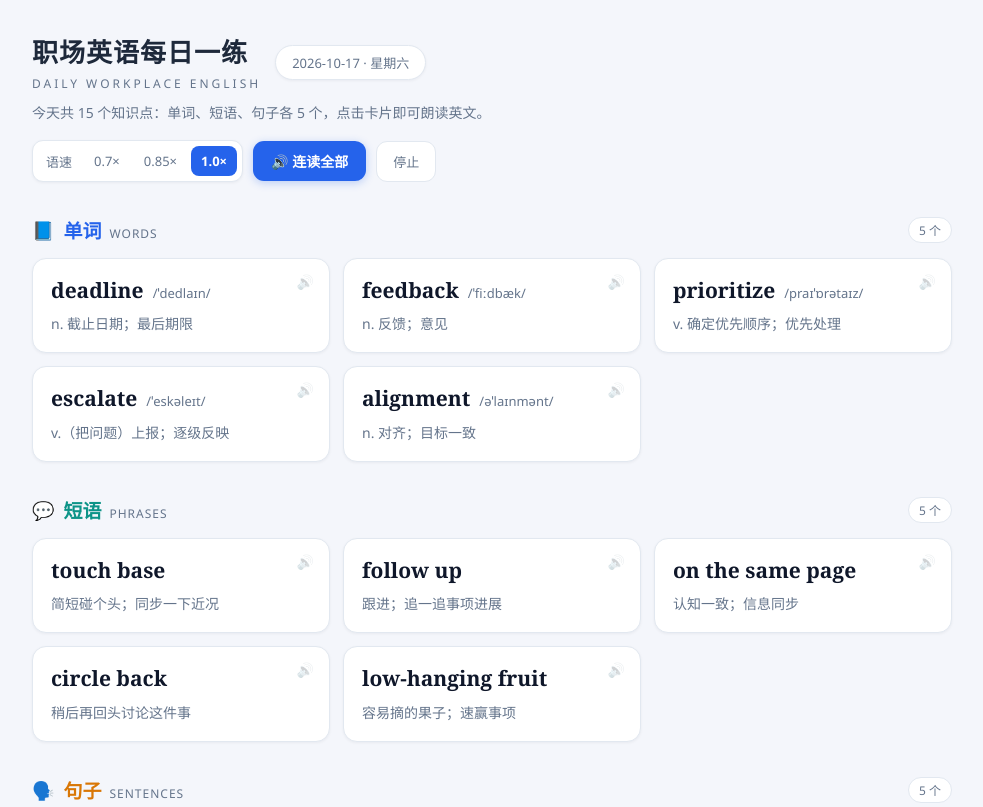
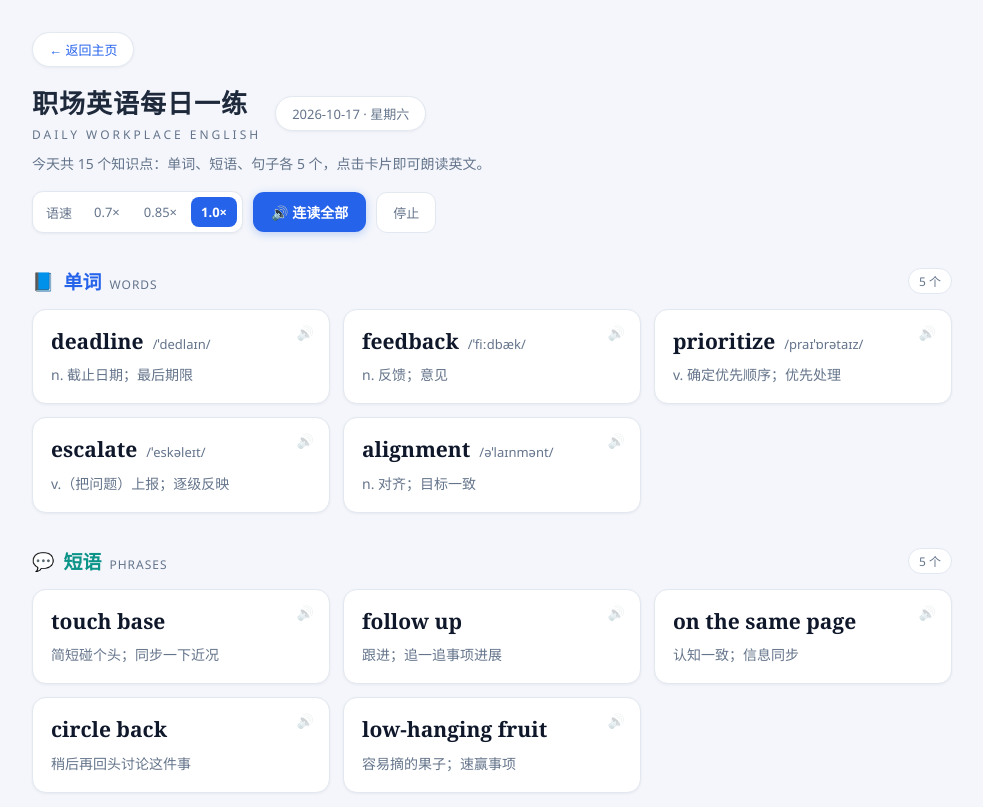
Before and after one commit to toponehhh/workplace-english-daily, a plain HTML site: page 职场英语-2026-10-17.html in a window 1280 px wide. Shown: the top 807 px of the page, without its empty margins (148-1131 px from the left). Drawn offline with Linux system fonts and the light colour scheme.

Commit message:
feat: 课程页顶部新增返回主页链接；仓库迁移至 D:\SourceCode

```diff
--- a/职场英语-2026-10-17.html
+++ b/职场英语-2026-10-17.html
@@ -56,6 +56,8 @@
   .card .uk{font-family:"Segoe UI","Microsoft YaHei",sans-serif;font-size:13px;font-weight:400;color:var(--muted);margin-left:9px}
   .card .zh{margin-top:7px;font-size:14px;color:var(--muted);line-height:1.65}
   .s-sentences .card .en{font-size:17px;font-weight:400}
+  .back-home{display:inline-flex;align-items:center;text-decoration:none;color:var(--blue);background:var(--card);border:1px solid var(--line);border-radius:999px;padding:7px 16px;font-size:13px;box-shadow:0 1px 3px rgba(15,23,42,.05);margin-bottom:16px;transition:border-color .16s,box-shadow .16s}
+  .back-home:hover{border-color:var(--blue);box-shadow:0 4px 10px rgba(15,23,42,.08)}
   footer{margin-top:44px;text-align:center;font-size:12.5px;color:var(--muted)}
   @media (max-width:560px){ h1{font-size:22px} .card .en{font-size:19px} }
 </style>
@@ -63,6 +65,7 @@
 <body>
 <!-- 每日更新说明：只需修改 <title>、.date-chip 日期、.sub 文案与 DATA 数组，其余结构与样式保持不变 -->
 <div class="wrap">
+  <a class="back-home" href="index.html">← 返回主页</a>
   <header>
     <div class="title-row">
       <h1>职场英语每日一练<small>DAILY WORKPLACE ENGLISH</small></h1>
```
Also changed, not shown: 职场英语-2026-10-18.html (+3 -0 lines), 职场英语-2026-10-19.html (+3 -0 lines), 职场英语-2026-10-20.html (+3 -0 lines), 职场英语-2026-10-21.html (+3 -0 lines), 职场英语-2026-10-22.html (+3 -0 lines), 职场英语-2026-10-23.html (+3 -0 lines), 职场英语-2026-10-24.html (+3 -0 lines).
